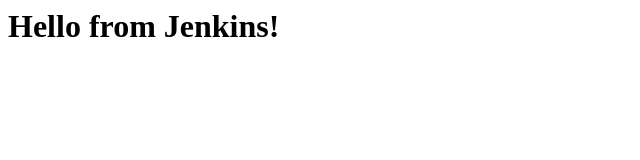
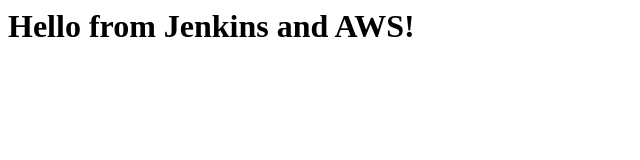
Before and after one commit to amyvaidya/jenkin-08-09, a plain HTML site: page index.html in a window 1280 px wide. Shown: the whole page, without its empty margins (0-640 px from the left). Drawn offline with Linux system fonts and the light colour scheme.

Commit message:
update index page

```diff
--- a/index.html
+++ b/index.html
@@ -3,6 +3,6 @@
     <title>Jenkins Git Demo</title>
 </head>
 <body>
-    <h1>Hello from Jenkins!</h1>
+    <h1>Hello from Jenkins and AWS!</h1>
 </body>
 </html>
```
